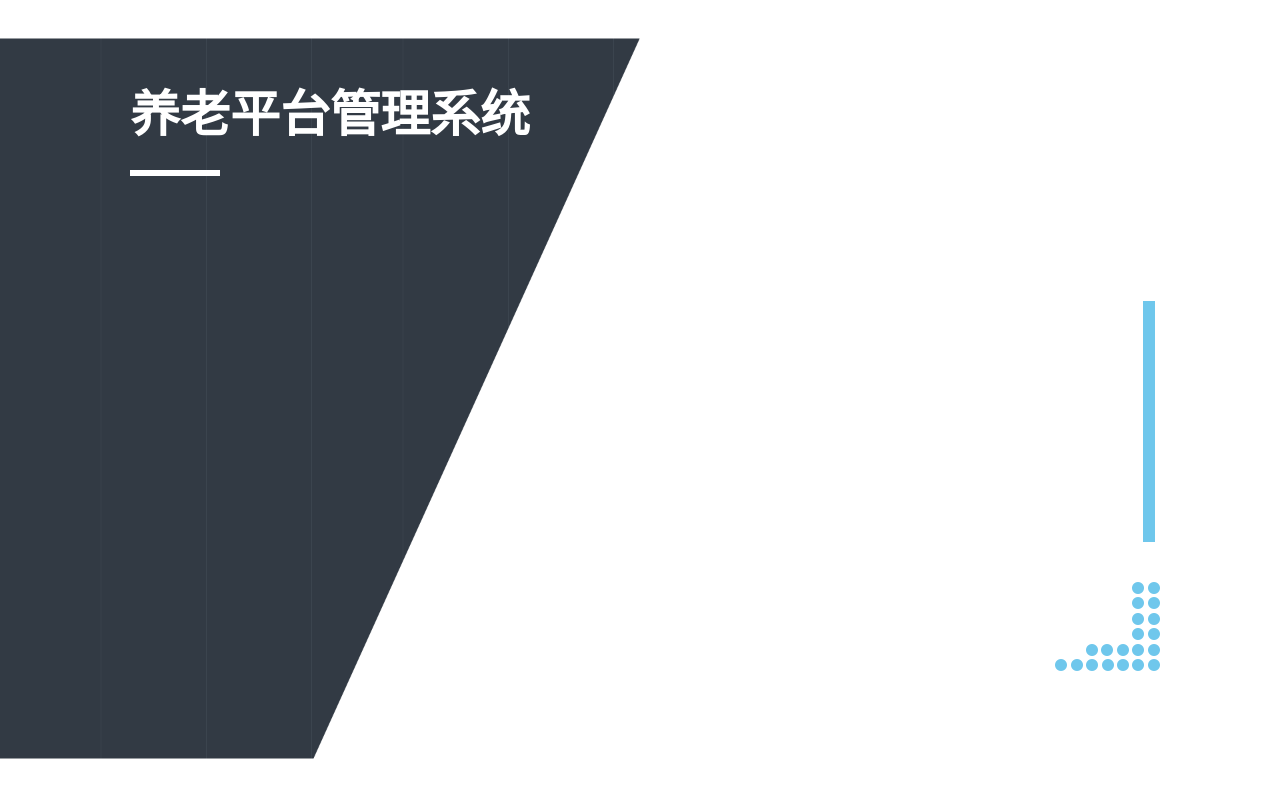
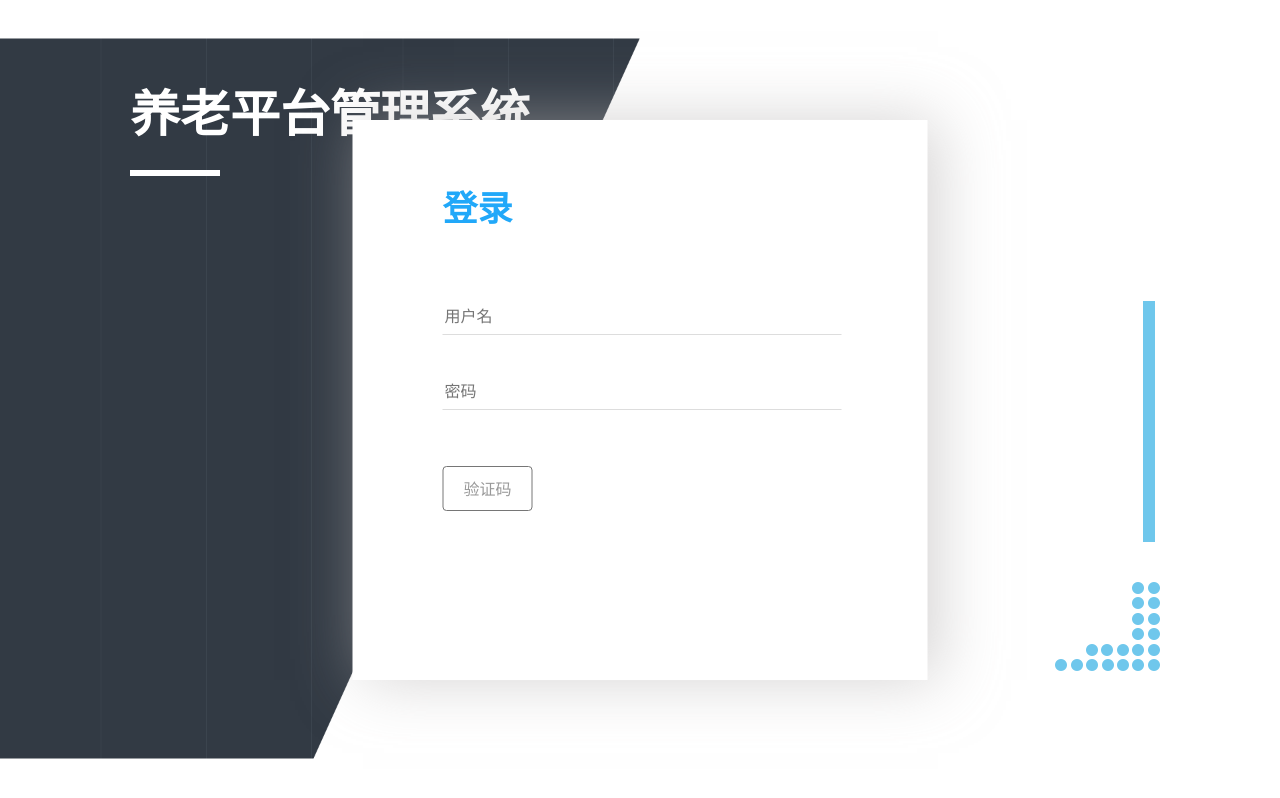
Before and after one commit to yueyingqingshang/part-time-project, a plain HTML site: page pension-project/pages/login.html in a window 1280 px wide. Drawn offline with Linux system fonts and the light colour scheme.

Commit message:
登录页面

```diff
--- a/pension-project/css/login/login.less
+++ b/pension-project/css/login/login.less
@@ -9,12 +9,13 @@ body {
 .login-body {
 	height: 100%;
 	position: relative;
+	overflow: hidden;
 	.body-left {
 		width: 50%;
 		height: 100%;
 		position: relative;
 		box-sizing: border-box;
-		overflow: hidden;
+
 		.bg-img {
 			box-sizing: border-box;
 			position: absolute;
@@ -61,4 +62,74 @@ body {
 			bottom: 125px;
 		}
 	}
+	.body-main {
+		position: absolute;
+		top: 50%;
+		left: 50%;
+		width: 575px;
+		height: 560px;
+		background: #fff;
+		transform: translate(-50%,-50%);
+		box-shadow: 10px 0px 60px rgba(185, 182, 182,.6);
+		font-family: 'Microsoft YaHei';
+		.main-title {
+			box-sizing: border-box;
+			line-height: 180px;
+			padding-left: 90px;
+			color: #21a8f9;
+			font-size: 35px;
+			font-weight: bold;
+		}
+		.main-form {
+			box-sizing: border-box;
+			color: #ddd;
+			.login-input {
+				border: none;
+				border-bottom: 1px solid #ddd;
+				width: 100%;
+				outline: none;
+				padding: 8px 2px;
+				font-size: 16px;
+			}
+			.login-btn {
+				cursor: pointer;
+				outline: none;
+				width: 90px;
+				height: 45px;
+				border-radius: 4px;
+				background: transparent;
+				font-size: 16px;
+			}
+
+			.form-name {
+				padding: 0 90px;
+			}
+			.form-pwd {
+				margin-top: 40px;
+				padding: 0 90px;
+			}
+			.from-code {
+				margin-top: 40px;
+				padding: 0 90px;
+				.code-btn {
+					display: inline-block;
+					margin-right: 20px;
+					box-sizing: border-box;
+					.btn-code {
+						border: 1px solid rgb(118,118,118);
+						color: #999;
+					}
+					.btn-code:active {
+						background: #ccc;
+						color: #fff;
+					}
+				}
+				.code-content {
+					display: inline-block;
+					width: 100px;
+					height: 45px;
+				}
+			}
+		}
+	}
 }
--- a/pension-project/pages/login.html
+++ b/pension-project/pages/login.html
@@ -26,6 +26,27 @@
 				<img src="../img/login_pic_08.png" alt="">
 			</div>
 		</div>
+		<div class="body-main">
+			<div class="main-title">
+				<p>登录</p>
+			</div>
+			<div class="main-form">
+				<div class="form-name">
+					<input type="text" class="login-input" placeholder="用户名">
+				</div>
+				<div class="form-pwd">
+					<input type="text" class="login-input" placeholder="密码">
+				</div>
+				<div class="from-code">
+					<div class="code-btn">
+						<button class="login-btn btn-code">验证码</button>
+					</div>
+					<div class="code-content">
+						<p></p>
+					</div>
+				</div>
+			</div>
+		</div>
 	</div>
 </body>
 </html>
```
Also changed, not shown: pension-project/css/index.css (added), pension-project/css/login/login.css.
